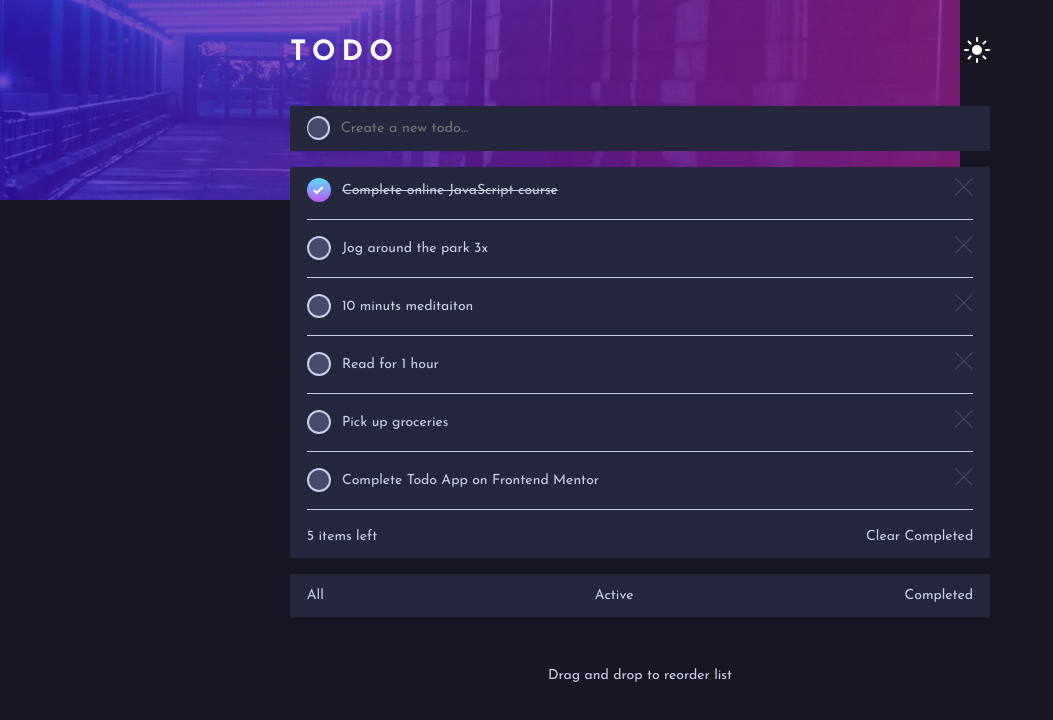
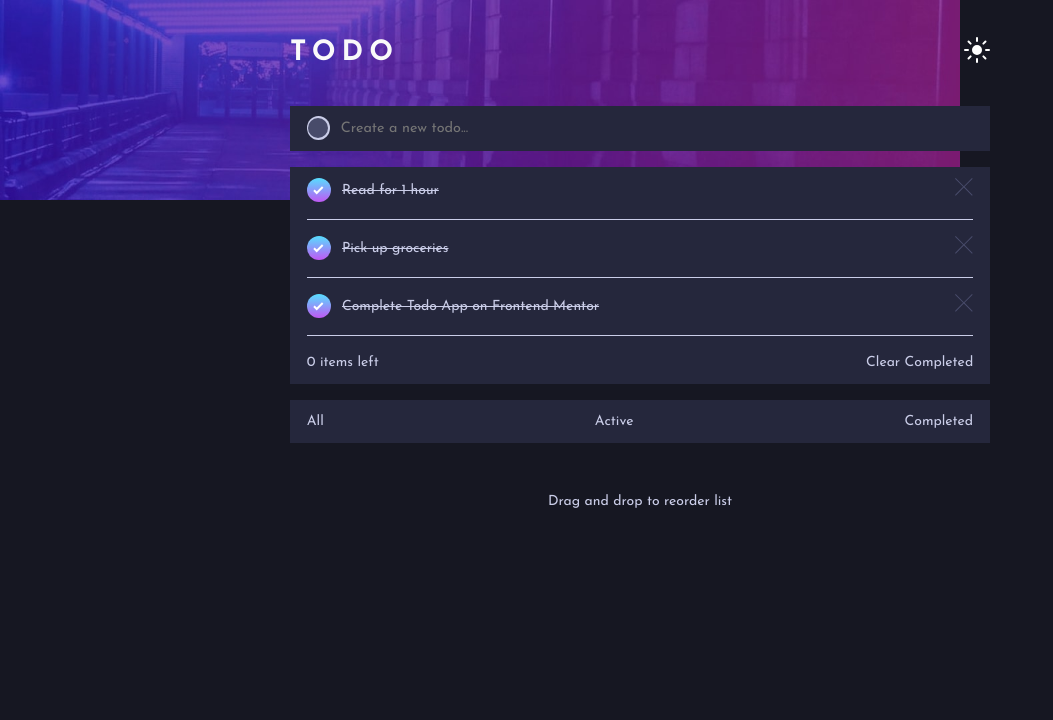
Before and after one commit to hns-dev/frontendMentor-todo-app, a React (Create React App) app: page / in a window 1280 px wide. Shown: the top 720 px of the page, without its empty margins (0-1053 px from the left). Built offline with nearby package versions, Linux system fonts and the light colour scheme; data requests are answered from the project's data file.

Commit message:
use json-server

```diff
--- /dev/null
+++ b/db.json
@@ -0,0 +1,19 @@
+{
+  "todoList": [
+    {
+      "id": 4,
+      "title": "Read for 1 hour",
+      "completed": true
+    },
+    {
+      "id": 5,
+      "title": "Pick up groceries",
+      "completed": true
+    },
+    {
+      "id": 6,
+      "title": "Complete Todo App on Frontend Mentor",
+      "completed": true
+    }
+  ]
+}
--- a/package.json
+++ b/package.json
@@ -6,6 +6,7 @@
     "@testing-library/jest-dom": "^5.11.10",
     "@testing-library/react": "^11.2.6",
     "@testing-library/user-event": "^12.8.3",
+    "json-server": "^0.16.3",
     "react": "^17.0.2",
     "react-beautiful-dnd": "^13.1.0",
     "react-dom": "^17.0.2",
@@ -16,7 +17,8 @@
     "start": "react-scripts start",
     "build": "react-scripts build",
     "test": "react-scripts test",
-    "eject": "react-scripts eject"
+    "eject": "react-scripts eject",
+    "server": "json-server --watch db.json --port 5000"
   },
   "eslintConfig": {
     "extends": [
--- a/src/App.js
+++ b/src/App.js
@@ -1,44 +1,152 @@
-import React, { useState } from "react";
+import React, { useState, useEffect } from "react";
+import { DragDropContext, Droppable } from "react-beautiful-dnd";
 import Mode from "./components/Mode";
 import TodoInput from "./components/TodoInput";
 import TodoList from "./components/TodoList";
-// import FilterList from "./components/FilterList";
+import TodoListFooter from "./components/TodoListFooter";
+import FilterList from "./components/FilterList";
 
 function App() {
-  const [todoList, setTodoList] = useState([
-    { title: "Complete online JavaScript course", completed: true },
-    { title: "Jog around the park 3x", completed: false },
-    { title: "10 minuts meditaiton", completed: false },
-    { title: "Read for 1 hour", completed: false },
-    { title: "Pick up groceries", completed: false },
-    { title: "Complete Todo App on Frontend Mentor", completed: false },
-  ]);
+  const [todoList, setTodoList] = useState([]);
 
   const [darkMode, setDarkMode] = useState(false);
 
-  function handleAddTodo(title) {
-    const newTodo = { title: title, completed: false };
-    setTodoList([...todoList, newTodo]);
+  useEffect(() => {
+    const getTodoList = async () => {
+      const todoListFromServer = await fetchTodoList();
+      setTodoList(todoListFromServer);
+    };
+
+    getTodoList();
+  }, []);
+
+  // Fetch todolist
+  const fetchTodoList = async () => {
+    const res = await fetch("http://localhost:5000/todoList");
+    const data = await res.json();
+
+    return data;
+  };
+
+  // Fetch a todo
+  const fetchTodo = async (id) => {
+    const res = await fetch(`http://localhost:5000/todoList/${id}`);
+    const data = await res.json();
+
+    return data;
+  };
+
+  // Add todo to the list
+  const handleAddTodo = async (userInputTodo) => {
+    const res = await fetch("http://localhost:5000/todoList", {
+      method: "POST",
+      headers: { "Content-Type": "application/json" },
+      body: JSON.stringify(userInputTodo),
+    });
+    const data = await res.json();
+
+    setTodoList([...todoList, data]);
+
+    // const newTodo = userInputTodo;
+    // setTodoList([...todoList, newTodo]);
+  };
+
+  // Delete a todo from the list
+  const handleDeleteTodo = async (id) => {
+    deleteTodo(id);
+    // await fetch(`http://localhost:5000/todoList/${id}`, {
+    //   method: "DELETE",
+    // });
+
+    setTodoList(todoList.filter((todo) => todo.id !== id));
+  };
+
+  const deleteTodo = async (id) => {
+    await fetch(`http://localhost:5000/todoList/${id}`, {
+      method: "DELETE",
+    });
+  };
+
+  async function handleclearCompleted() {
+    // const data = await fetchTodoList();
+
+    // data.forEach((todo) => {
+    //   if (todo.completed) {
+    //     console.log(todo);
+    //     // deleteTodo(todo.id);
+    //   }
+    // });
+
+    setTodoList(todoList.filter((todo) => !todo.completed));
   }
 
-  function handleDeleteTodo(title) {
-    setTodoList(todoList.filter((todo) => todo.title !== title));
-  }
+  // Update todo's completed value
+  async function handleCompletedTodo(id) {
+    const todoToUpdate = await fetchTodo(id);
+    const updatedTodo = { ...todoToUpdate, completed: !todoToUpdate.completed };
 
-  function handleCompletedTodo(title, completed) {
+    const res = await fetch(`http://localhost:5000/todoList/${id}`, {
+      method: "PUT",
+      headers: {
+        "Content-type": "application/json",
+      },
+      body: JSON.stringify(updatedTodo),
+    });
+
+    const data = await res.json();
+
     setTodoList(
       todoList.map((todo) =>
-        todo.title === title ? { title: title, completed: completed } : todo
+        todo.id === id ? { ...todo, completed: data.completed } : todo
       )
     );
   }
 
-  function handleclearCompleted() {
-    setTodoList(todoList.filter((todo) => !todo.completed));
+  // Delete all completed todos
+
+  // Update dark mode setting
+  function handleDarkModeChange() {
+    setDarkMode(!darkMode);
   }
 
-  function handleDarkModeChange() {
-    setDarkMode(!darkMode);
+  // Lifting state up
+  const [filterOption, setFilterOption] = useState("All");
+  let todos = [];
+
+  todoList.forEach((todo) => {
+    if (filterOption === "Active") {
+      todos = todoList.filter((todo) => !todo.completed);
+    } else if (filterOption === "Completed") {
+      todos = todoList.filter((todo) => todo.completed);
+    } else {
+      todos = [...todoList];
+    }
+  });
+
+  function handleFilterOptionChange(filterText) {
+    setFilterOption(filterText);
+  }
+
+  // Handle Drag & Drop feature
+  function handleOnDragEnd(result) {
+    const { destination, source, draggableId } = result;
+
+    if (!destination) {
+      return;
+    }
+
+    if (
+      destination.droppableId === source.droppableId &&
+      destination.index === source.index
+    ) {
+      return;
+    }
+
+    const newList = Array.from(todoList);
+    const [draggableItem] = newList.splice(source.index, 1);
+    newList.splice(destination.index, 0, draggableItem);
+
+    setTodoList(newList);
   }
 
   return (
@@ -53,13 +161,40 @@ function App() {
         {/* Form - input */}
         <TodoInput onAddTodo={handleAddTodo} />
 
+        <div>
+          <div className="dark-bg todolist">
+            <DragDropContext onDragEnd={handleOnDragEnd}>
+              <Droppable droppableId="dropList">
+                {(provided) => (
+                  <div ref={provided.innerRef} {...provided.droppableProps}>
+                    <TodoList
+                      todoList={todoList}
+                      todos={todos}
+                      onDeleteTodo={handleDeleteTodo}
+                      onCompletedTodo={handleCompletedTodo}
+                    />
+                    {provided.placeholder}
+                  </div>
+                )}
+              </Droppable>
+            </DragDropContext>
+
+            {/* TodoList Footer */}
+            <TodoListFooter
+              todoList={todoList}
+              onCleareCompleted={handleclearCompleted}
+            />
+          </div>
+          <FilterList onfilterChange={handleFilterOptionChange} />
+        </div>
+
         {/* Todo List */}
-        <TodoList
+        {/* <TodoList
           todoList={todoList}
           onDeleteTodo={handleDeleteTodo}
           onCompletedTodo={handleCompletedTodo}
           onCleareCompleted={handleclearCompleted}
-        />
+        /> */}
 
         {/* Filter Options */}
         {/* <FilterList /> */}
--- a/src/components/Todo.js
+++ b/src/components/Todo.js
@@ -1,10 +1,10 @@
 export default function todo({ todo, onDeleteTodo, onCompletedTodo }) {
   return (
-    <div className="list-item">
+    <div className="list-item dark-bg">
       {/* Check Icon */}
       <button
         className={`checkmark ${todo.completed ? "completed" : ""}`}
-        onClick={() => onCompletedTodo(todo.title, !todo.completed)}
+        onClick={() => onCompletedTodo(todo.id)}
       >
         <div
           className={`checkmark-inner ${todo.completed ? "completed" : ""}`}
@@ -26,10 +26,7 @@ export default function todo({ todo, onDeleteTodo, onCompletedTodo }) {
       <li className={`${todo.completed ? "completed" : ""}`}>{todo.title}</li>
 
       {/* Cross Icon */}
-      <button
-        className="cross-icon push"
-        onClick={() => onDeleteTodo(todo.title)}
-      >
+      <button className="cross-icon push" onClick={() => onDeleteTodo(todo.id)}>
         <svg xmlns="http://www.w3.org/2000/svg" width="18" height="18">
           <path
             fill="#494C6B"
--- a/src/components/TodoInput.js
+++ b/src/components/TodoInput.js
@@ -11,7 +11,7 @@ export default function TodoInput({ onAddTodo }) {
       return;
     }
 
-    onAddTodo(todoInput);
+    onAddTodo({ title: todoInput, completed: false });
 
     setTodoInput("");
   }
--- a/src/components/TodoList.js
+++ b/src/components/TodoList.js
@@ -1,51 +1,54 @@
-import React, { useState } from "react";
+import React from "react";
+import { Draggable } from "react-beautiful-dnd";
 import Todo from "./Todo";
-import TodoListFooter from "./TodoListFooter";
-import FilterList from "./FilterList";
 
 export default function TodoList({
   todoList,
+  todos,
   onDeleteTodo,
   onCompletedTodo,
   onCleareCompleted,
 }) {
-  const [filterOption, setFilterOption] = useState("All");
-  let todos = [];
+  // const [filterOption, setFilterOption] = useState("All");
+  // let todos = [];
 
-  todoList.forEach((todo) => {
-    if (filterOption === "Active") {
-      todos = todoList.filter((todo) => !todo.completed);
-    } else if (filterOption === "Completed") {
-      todos = todoList.filter((todo) => todo.completed);
-    } else {
-      todos = [...todoList];
-    }
-  });
+  // todoList.forEach((todo) => {
+  //   if (filterOption === "Active") {
+  //     todos = todoList.filter((todo) => !todo.completed);
+  //   } else if (filterOption === "Completed") {
+  //     todos = todoList.filter((todo) => todo.completed);
+  //   } else {
+  //     todos = [...todoList];
+  //   }
+  // });
 
-  function handleFilterOptionChange(filterText) {
-    setFilterOption(filterText);
-  }
+  // function handleFilterOptionChange(filterText) {
+  //   setFilterOption(filterText);
+  // }
 
   return (
-    <div>
-      <div className="dark-bg todolist">
-        {todos.map((todo) => (
+    // <div>
+    //   <div className="dark-bg todolist">
+    <>
+      {todos.length > 0
+        ? todos.map((todo, index) => (
+            <Draggable key={todo.id} draggableId={todo.title} index={index}>
+              {(provided) => (
+                <div
+                  ref={provided.innerRef}
+                  {...provided.draggableProps}
+                  {...provided.dragHandleProps}
+                >
                   <Todo
-            key={todo.title}
                     todo={todo}
                     onDeleteTodo={onDeleteTodo}
                     onCompletedTodo={onCompletedTodo}
                   />
-        ))}
-
-        <TodoListFooter
-          todoList={todoList}
-          onCleareCompleted={onCleareCompleted}
-        />
                 </div>
-
-      {/* Filter Options */}
-      <FilterList onfilterChange={handleFilterOptionChange} />
-    </div>
+              )}
+            </Draggable>
+          ))
+        : "Your todo list is empty!"}
+    </>
   );
 }
```
Also changed, not shown: 1 other file (tests, documents, lock files or other folders). Lines whose indentation alone changed are shown as unchanged.
